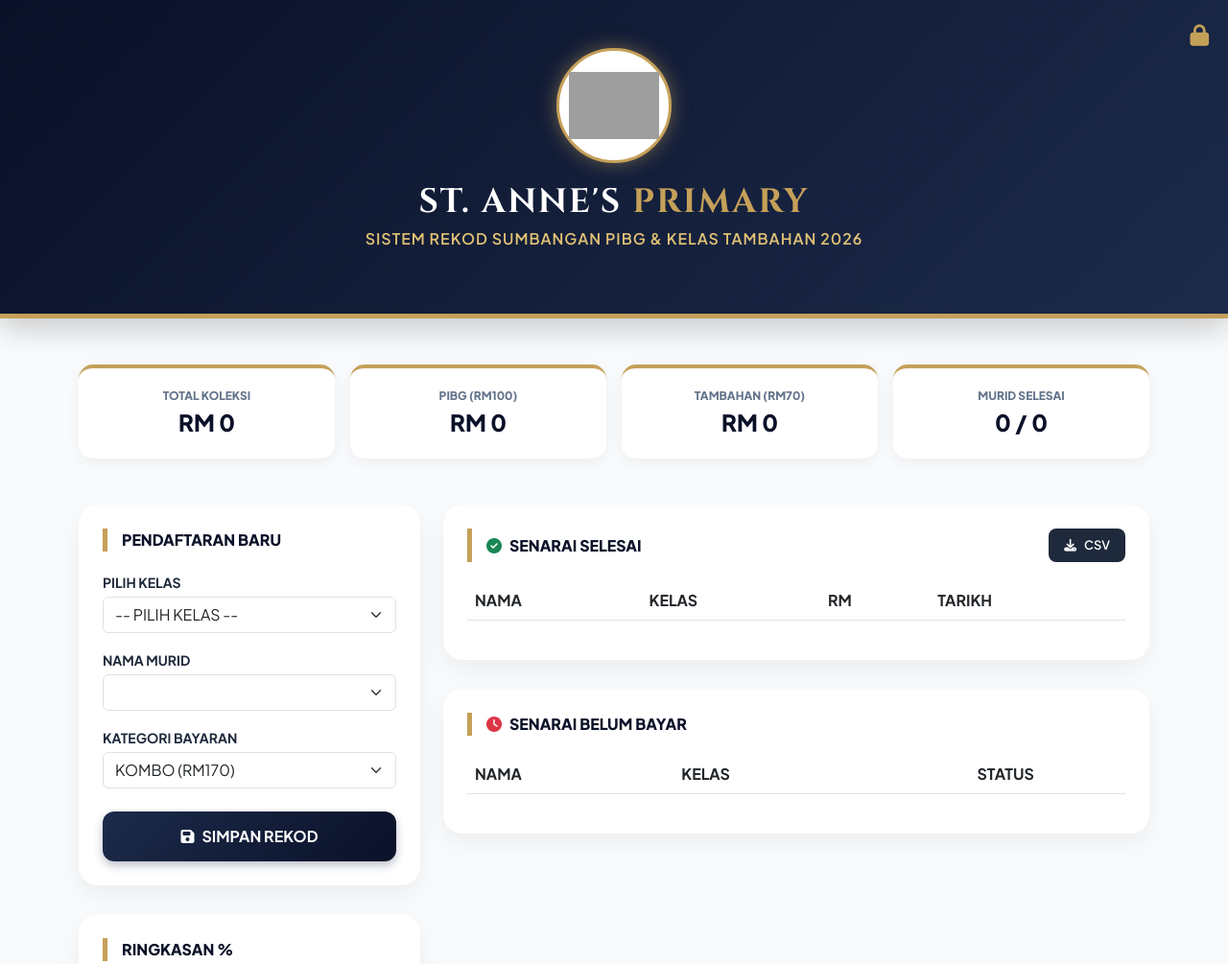
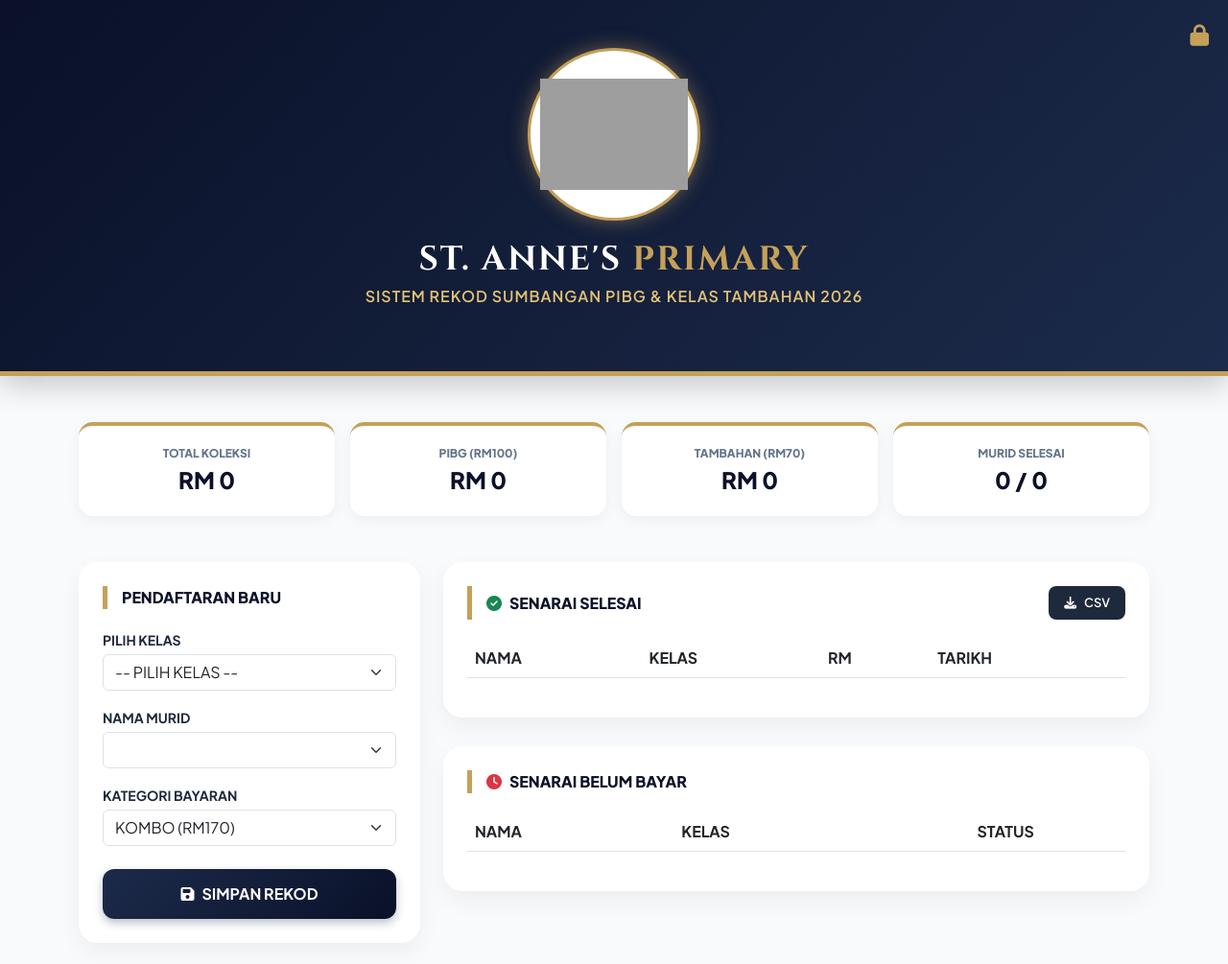
Before and after one commit to SNA28/dashboardyuran26sksac, a plain HTML site: page index.html in a window 1280 px wide. Shown: the top 1005 px of the page at 96% size. Drawn offline with nearby package versions, Linux system fonts and the light colour scheme; no server answers; grey boxes are pictures that could not be loaded.

Commit message:
Update index.html

```diff
--- a/index.html
+++ b/index.html
@@ -3,7 +3,7 @@
 <head>
     <meta charset="UTF-8">
     <meta name="viewport" content="width=device-width, initial-scale=1.0">
-    <title>St. Anne's Fee System 2026</title>
+    <title>St. Anne's Sistem Pengurusan Yuran 2026</title>
     <link href="https://fonts.googleapis.com/css2?family=Plus+Jakarta+Sans:wght@400;600;700;800&family=Cinzel:wght@700&display=swap" rel="stylesheet">
     <link href="https://cdn.jsdelivr.net/npm/bootstrap@5.3.0/dist/css/bootstrap.min.css" rel="stylesheet">
     <link rel="stylesheet" href="https://cdnjs.cloudflare.com/ajax/libs/font-awesome/6.4.0/css/all.min.css">
@@ -28,7 +28,7 @@
         }
 
         .logo-wrapper {
-            background: white; width: 120px; height: 120px; border-radius: 50%;
+            background: white; width: 180px; height: 180px; border-radius: 50%;
             padding: 10px; display: inline-flex; align-items: center; justify-content: center;
             border: 3px solid var(--gold-metallic); margin-bottom: 20px;
             box-shadow: 0 0 20px rgba(197, 160, 89, 0.5);
```
